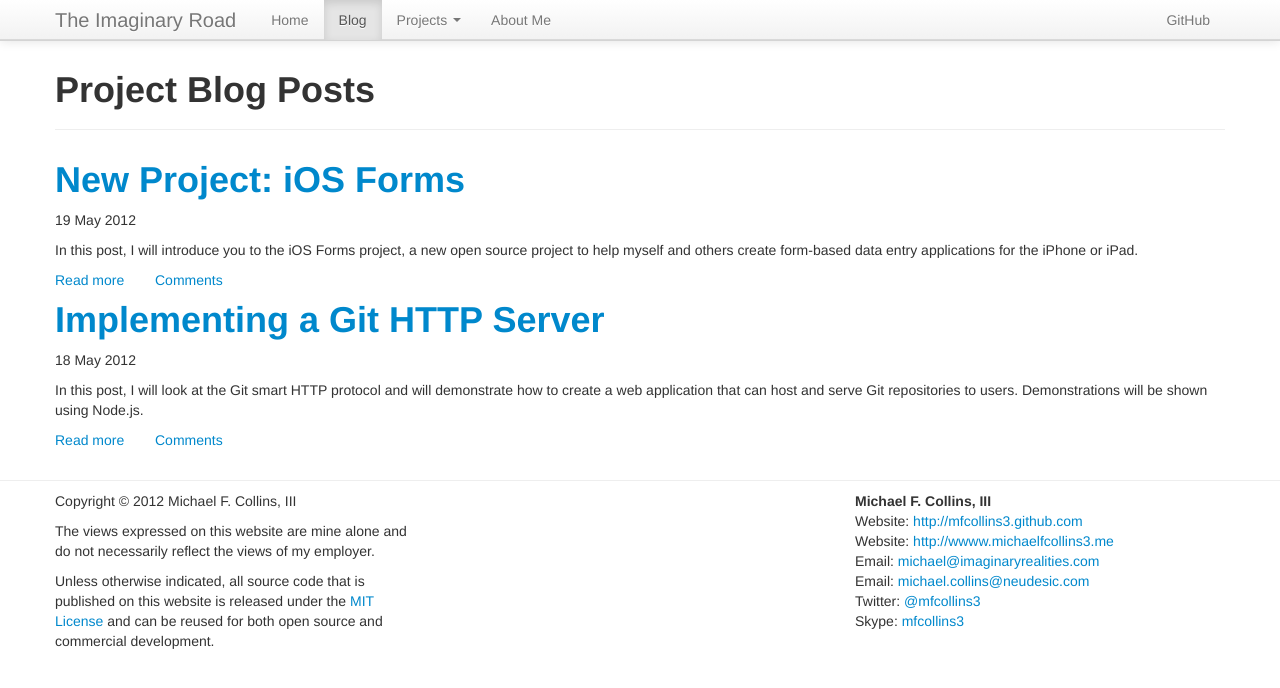
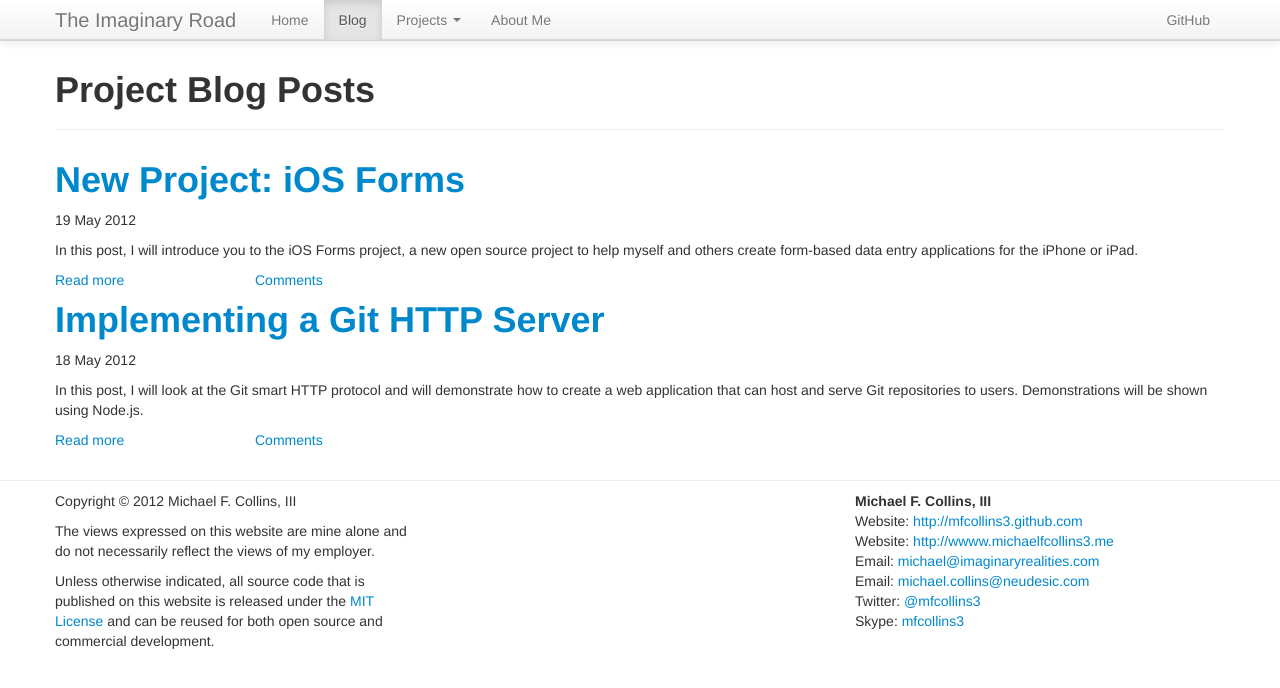
Before and after one commit to mfcollins3/mfcollins3.github.com, a Jekyll site: the page built from blog/categories/Projects.html, in a window 1280 px wide. Shown: the top 688 px of the page. Built offline with Jekyll 4.4.1, drawn with Linux system fonts in a browser that asks for light colours; comment, search, counter and statistics services are not loaded.

Commit message:
I changed the post summary to give the bottom bar more room because of Disqus changes.

```diff
--- a/_includes/post_summary.html
+++ b/_includes/post_summary.html
@@ -3,10 +3,10 @@
     <p><time datetime="{{post.date}}">{{post.date | date_to_long_string}}</time></p>
     <p>{{post.description}}</p>
     <div class="row">
-        <div class="span1">
+        <div class="span2">
             <a href="{{post.url}}">Read more</a>
         </div>
-        <div class="span2">
+        <div class="span6">
             <a href="{{post.url}}#disqus_thread" data-disqus-identifier="{{post.disqus_identifier}}">Comments</a>
         </div>
     </div>
```
